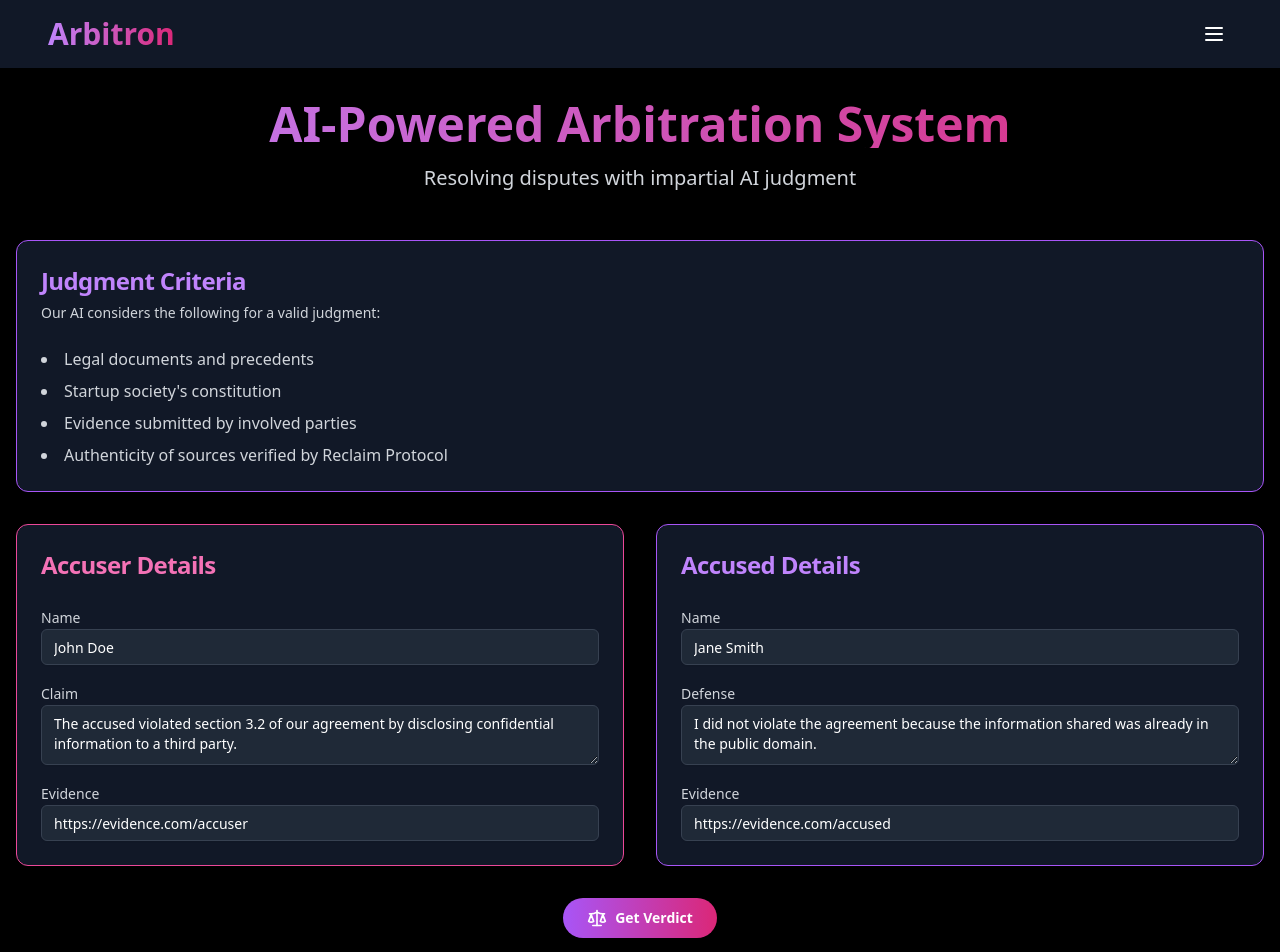
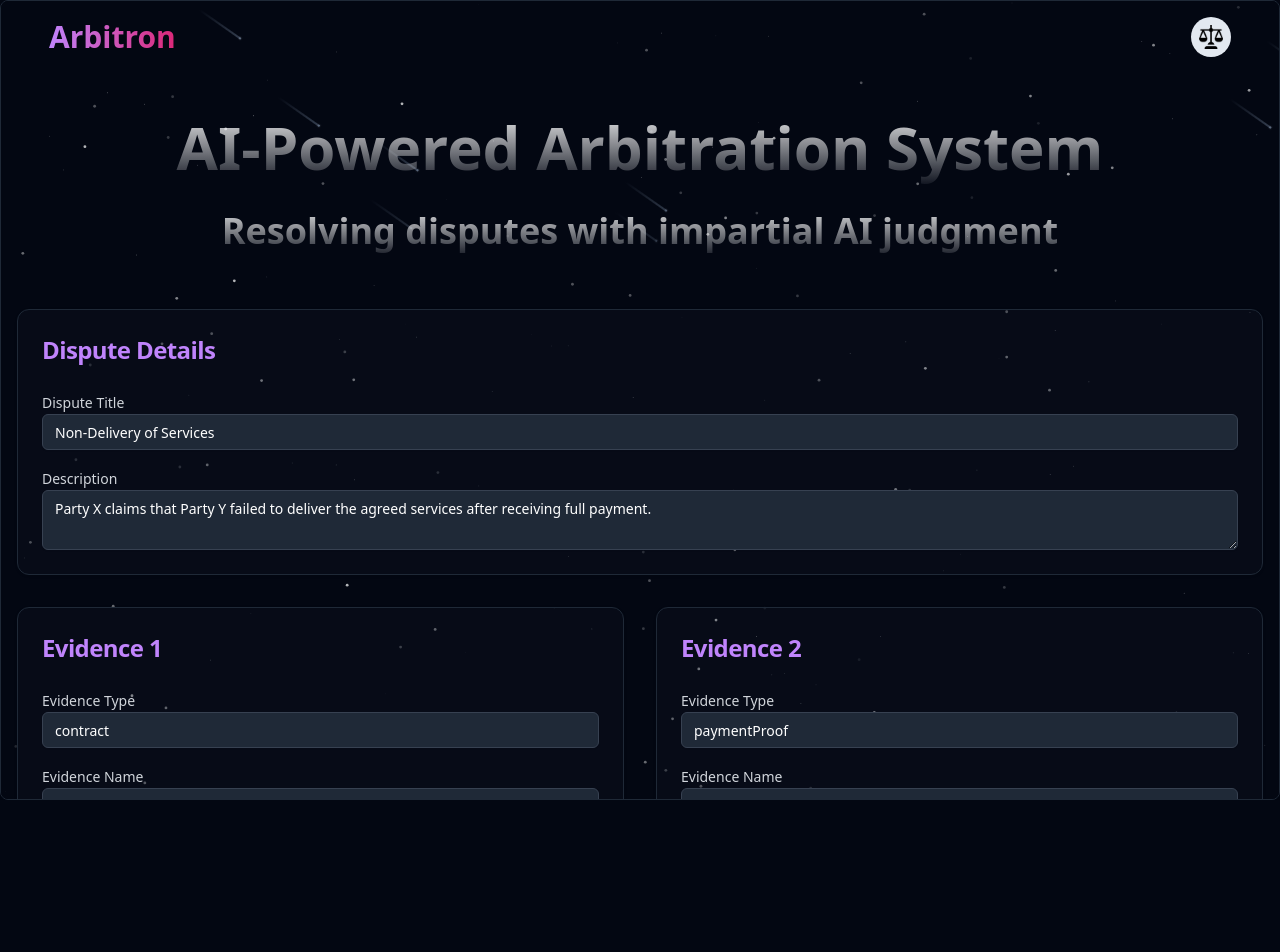
Before and after one commit to anshuman008/arbitron, a Next.js app: page /dashboard in a window 1280 px wide. Shown: the top 952 px of the page. After the commit the page ends 800 px from the top, so only its background shows below. Built offline with nearby package versions, Linux system fonts and the light colour scheme.

Commit message:
dashboard ui improved

```diff
--- a/src/app/dashboard/page.tsx
+++ b/src/app/dashboard/page.tsx
@@ -1,32 +1,84 @@
 'use client'
 import { useState } from 'react'
 import { Button } from "@/components/ui/button"
-import { Card, CardContent, CardDescription, CardHeader, CardTitle } from "@/components/ui/card"
+import { Card, CardContent, CardHeader, CardTitle } from "@/components/ui/card"
 import { Input } from "@/components/ui/input"
 import { Label } from "@/components/ui/label"
 import { Textarea } from "@/components/ui/textarea"
 import { Dialog, DialogContent, DialogDescription, DialogHeader, DialogTitle } from "@/components/ui/dialog"
-import { Loader2, Scale, CheckCircle, XCircle, AlertTriangle, Menu } from "lucide-react"
+import { Loader2, Scale, CheckCircle, XCircle } from "lucide-react"
+import Image from 'next/image'
+import logo from '@/public/balance.png';
+import Meteors from '@/components/magicui/meteors'
+import Particles from '@/components/magicui/particles'
 
 export default function Component() {
   const [isLoading, setIsLoading] = useState(false)
   const [showResult, setShowResult] = useState(false)
+  const [color, setColor] = useState("#ffffff");
+
   const [verdict, setVerdict] = useState({
-    winner: '',
-    explanation: '',
-    articles: [],
-    confidenceLevel: ''
+    decision: '',
+    reasoning: '',
+    references: [],
+    inFavorOf: ''
   })
+
+  // Pre-filled form data for testing
+  const [disputeDetails, setDisputeDetails] = useState({
+    disputeTitle: "Non-Delivery of Services",
+    description: "Party X claims that Party Y failed to deliver the agreed services after receiving full payment.",
+    partiesInvolved: {
+      accuser: "Party X",
+      accused: "Party Y"
+    },
+    evidence: [
+      {
+        evidenceType: "contract",
+        evidenceName: "Service Contract",
+        evidenceData: "Contract for web development services signed on 2024-08-01.",
+        evidenceHash: "abc123",
+        submittedBy: "Party X"
+      },
+      {
+        evidenceType: "paymentProof",
+        evidenceName: "Payment Receipt",
+        evidenceData: "Receipt showing full payment of $5000 made to Party Y on 2024-08-05.",
+        evidenceHash: "def456",
+        submittedBy: "Party X"
+      },
+      // {
+      //   evidenceType: "serviceLogs",
+      //   evidenceName: "Service Delivery Logs",
+      //   evidenceData: "Logs indicating partial work with no clear delivery dates or milestones.",
+      //   evidenceHash: "ghi789",
+      //   submittedBy: "Party Y"
+      // }
+    ]
+  })
+
+  const handleChange = (e, index, field) => {
+    const newEvidence = [...disputeDetails.evidence]
+    newEvidence[index][field] = e.target.value
+    setDisputeDetails({ ...disputeDetails, evidence: newEvidence })
+  }
 
   const handleVerdict = () => {
     setIsLoading(true)
-    // Simulating API call
+
+    // Simulating API call with the disputeDetails state
     setTimeout(() => {
       setVerdict({
-        winner: 'Accuser',
-        explanation: 'The AI has determined that the accuser\'s claim is valid. The accused failed to provide sufficient counter-evidence to dispute the claim. The decision is primarily based on the interpretation of the startup society\'s constitution and the evidence provided by both parties.',
-        articles: ['Article 3.2: Non-disclosure agreement', 'Article 5.1: Intellectual property rights'],
-        confidenceLevel: 'High'
+        inFavorOf: 'Party X',
+        decision: 'The judgement is in favor of Party X due to Party Y\'s failure to provide sufficient evidence of service delivery, as required by the contract terms.',
+        reasoning: 'Party X submitted the service contract and proof of full payment. The contract specified a delivery date of 2024-09-01 for the website. Party X also provided payment proof of $5000 made on 2024-08-05, which aligns with the agreed contract terms. Party Y’s submitted service logs indicated partial work but lacked specific dates or milestones that correlate with the services outlined in the contract. Based on the lack of conclusive delivery evidence from Party Y and Article II, Section 3 of the constitution, Party Y is found to be in breach of contract.',
+        references: [
+          'Evidence Submitted by Party X:',
+          'Service Contract: Detailed the services to be delivered by 2024-09-01.',
+          'Payment Receipt: Showed full payment made by Party X on 2024-08-05.',
+          'Evidence Submitted by Party Y:',
+          'Service Logs: The logs showed incomplete entries that did not provide clear milestones or a connection to the agreed-upon services.'
+        ]
       })
       setIsLoading(false)
       setShowResult(true)
@@ -34,144 +86,154 @@ export default function Component() {
   }
 
   return (
-    <div className="min-h-screen bg-black text-white">
-      <nav className="bg-gray-900 p-4">
+    <div className="relative flex h-screen w-full flex-col overflow-x-hidden rounded-lg border bg-background md:shadow-xl">
+      <nav className="bg-background p-4">
         <div className="container mx-auto flex justify-between items-center">
           <h1 className="text-3xl font-bold bg-clip-text text-transparent bg-gradient-to-r from-purple-400 to-pink-600">
             Arbitron
           </h1>
-          <Button variant="ghost" size="icon">
-            <Menu className="h-6 w-6" />
+          <Button variant="ghost" size="icon" className='p-2 size-10 rounded-full bg-slate-200 hover:bg-white'>
+          <Image src={logo} height={70} width={70} alt='logo'/>
           </Button>
         </div>
       </nav>
 
-      <main className="container mx-auto px-4 py-8">
+      <main className="container mx-auto px-4 py-8 z-50">
         <header className="mb-12 text-center">
-          <h2 className="text-5xl font-bold mb-4 bg-clip-text text-transparent bg-gradient-to-r from-purple-400 to-pink-600">
+          <h2 className="mb-3 p-3 bg-gradient-to-b from-black to-gray-300/80 bg-clip-text text-center text-6xl font-semibold leading-none text-transparent dark:from-white dark:to-slate-900/10">
             AI-Powered Arbitration System
           </h2>
-          <p className="text-xl text-gray-300">Resolving disputes with impartial AI judgment</p>
+          <p className="mb-3 p-3 bg-gradient-to-b from-black to-gray-300/80 bg-clip-text text-center text-4xl font-semibold leading-none text-transparent dark:from-white dark:to-slate-900/10">Resolving disputes with impartial AI judgment</p>
         </header>
 
-        <Card className="mb-8 bg-gray-900 border-purple-500 border">
+        <Card className="mb-8 bg-gray-900/30">
           <CardHeader>
-            <CardTitle className="text-2xl text-purple-400">Judgment Criteria</CardTitle>
-            <CardDescription className="text-gray-300">Our AI considers the following for a valid judgment:</CardDescription>
-          </CardHeader>
-          <CardContent>
-            <ul className="list-disc list-inside space-y-2 text-gray-300">
-              <li>Legal documents and precedents</li>
-              <li>Startup society's constitution</li>
-              <li>Evidence submitted by involved parties</li>
-              <li>Authenticity of sources verified by Reclaim Protocol</li>
-            </ul>
-          </CardContent>
-        </Card>
-
-        <div className="grid md:grid-cols-2 gap-8 mb-8">
-          <Card className="bg-gray-900 border-pink-500 border">
-            <CardHeader>
-              <CardTitle className="text-2xl text-pink-400">Accuser Details</CardTitle>
+            <CardTitle className="text-2xl text-purple-400">Dispute Details</CardTitle>
           </CardHeader>
           <CardContent>
             <form className="space-y-4">
               <div>
-                  <Label htmlFor="accuser-name" className="text-gray-300">Name</Label>
-                  <Input id="accuser-name" defaultValue="John Doe" className="bg-gray-800 border-gray-700 text-white" />
+                <Label htmlFor="dispute-title" className="text-gray-300">Dispute Title</Label>
+                <Input id="dispute-title" value={disputeDetails.disputeTitle} className="bg-gray-800 border-gray-700 text-white" readOnly />
               </div>
               <div>
-                  <Label htmlFor="accuser-claim" className="text-gray-300">Claim</Label>
-                  <Textarea id="accuser-claim" defaultValue="The accused violated section 3.2 of our agreement by disclosing confidential information to a third party." className="bg-gray-800 border-gray-700 text-white" />
-                </div>
-                <div>
-                  <Label htmlFor="accuser-evidence" className="text-gray-300">Evidence</Label>
-                  <Input id="accuser-evidence" defaultValue="https://evidence.com/accuser" className="bg-gray-800 border-gray-700 text-white" />
+                <Label htmlFor="description" className="text-gray-300">Description</Label>
+                <Textarea id="description" value={disputeDetails.description} className="bg-gray-800 border-gray-700 text-white" readOnly />
               </div>
             </form>
           </CardContent>
         </Card>
 
-          <Card className="bg-gray-900 border-purple-500 border">
+        <div className="grid md:grid-cols-2 gap-8 mb-8">
+          {disputeDetails.evidence.map((evidence, index) => (
+            <Card key={index} className="mb-8 bg-gray-900/30">
               <CardHeader>
-              <CardTitle className="text-2xl text-purple-400">Accused Details</CardTitle>
+                <CardTitle className="text-2xl text-purple-400">Evidence {index + 1}</CardTitle>
               </CardHeader>
               <CardContent>
                 <form className="space-y-4">
                   <div>
-                  <Label htmlFor="accused-name" className="text-gray-300">Name</Label>
-                  <Input id="accused-name" defaultValue="Jane Smith" className="bg-gray-800 border-gray-700 text-white" />
+                    <Label htmlFor={`evidenceType-${index}`} className="text-gray-300">Evidence Type</Label>
+                    <Input
+                      id={`evidenceType-${index}`}
+                      value={evidence.evidenceType}
+                      onChange={(e) => handleChange(e, index, 'evidenceType')}
+                      className="bg-gray-800 border-gray-700 text-white"
+                    />
                   </div>
                   <div>
-                  <Label htmlFor="accused-defense" className="text-gray-300">Defense</Label>
-                  <Textarea id="accused-defense" defaultValue="I did not violate the agreement because the information shared was already in the public domain." className="bg-gray-800 border-gray-700 text-white" />
+                    <Label htmlFor={`evidenceName-${index}`} className="text-gray-300">Evidence Name</Label>
+                    <Input
+                      id={`evidenceName-${index}`}
+                      value={evidence.evidenceName}
+                      onChange={(e) => handleChange(e, index, 'evidenceName')}
+                      className="bg-gray-800 border-gray-700 text-white"
+                    />
                   </div>
                   <div>
-                  <Label htmlFor="accused-evidence" className="text-gray-300">Evidence</Label>
-                  <Input id="accused-evidence" defaultValue="https://evidence.com/accused" className="bg-gray-800 border-gray-700 text-white" />
+                    <Label htmlFor={`evidenceData-${index}`} className="text-gray-300">Evidence Data</Label>
+                    <Textarea
+                      id={`evidenceData-${index}`}
+                      value={evidence.evidenceData}
+                      onChange={(e) => handleChange(e, index, 'evidenceData')}
+                      className="bg-gray-800 border-gray-700 text-white"
+                    />
+                  </div>
+                  <div>
+                    <Label htmlFor={`submittedBy-${index}`} className="text-gray-300">Submitted By</Label>
+                    <Input
+                      id={`submittedBy-${index}`}
+                      value={evidence.submittedBy}
+                      onChange={(e) => handleChange(e, index, 'submittedBy')}
+                      className="bg-gray-800 border-gray-700 text-white"
+                    />
                   </div>
                 </form>
               </CardContent>
             </Card>
+          ))}
         </div>
 
         <div className="text-center">
           <Button onClick={handleVerdict} disabled={isLoading} size="lg" className="bg-gradient-to-r from-purple-500 to-pink-600 hover:from-purple-600 hover:to-pink-700 text-white font-bold py-3 px-6 rounded-full shadow-lg transform transition duration-200 hover:scale-105">
             {isLoading ? (
-              <>
               <Loader2 className="mr-2 h-5 w-5 animate-spin" />
-                Analyzing...
-              </>
             ) : (
-              <>
               <Scale className="mr-2 h-5 w-5" />
-                Get Verdict
-              </>
             )}
+            {isLoading ? 'Analyzing...' : 'Submit Dispute'}
           </Button>
         </div>
 
         <Dialog open={showResult} onOpenChange={setShowResult}>
-          <DialogContent className="bg-gray-900 text-white border-2 border-purple-500 max-w-2xl">
+          <DialogContent className="bg-gray-900 text-white border-2 border-purple-500 max-w-2xl h-[90vh] overflow-scroll no-scrollbar">
             <DialogHeader>
-              <DialogTitle className="text-3xl font-bold text-center mb-4 bg-clip-text text-transparent bg-gradient-to-r from-purple-400 to-pink-600">Arbitration Verdict</DialogTitle>
+              <DialogTitle className="text-3xl font-bold text-center mb-4 bg-clip-text text-transparent bg-gradient-to-r from-purple-400 to-pink-600">
+                Arbitration Verdict
+              </DialogTitle>
               <DialogDescription className="text-center text-gray-300 text-lg">
                 The AI has reached a decision based on the provided information and relevant articles.
               </DialogDescription>
             </DialogHeader>
             <div className="space-y-6 mt-6">
               <div className="flex items-center justify-center space-x-2 text-2xl font-semibold">
-                <span>Winner:</span>
-                <span className="text-pink-400">{verdict.winner}</span>
-                {verdict.winner === 'Accuser' ? (
+                <span>In Favor Of:</span>
+                <span className="text-pink-400">{verdict.inFavorOf}</span>
+                {verdict.inFavorOf === 'Party X' ? (
                   <CheckCircle className="text-green-500 h-6 w-6" />
                 ) : (
                   <XCircle className="text-red-500 h-6 w-6" />
                 )}
               </div>
               <div className="bg-gray-800 p-4 rounded-lg">
-                <h3 className="text-xl font-semibold mb-2 text-purple-400">Explanation:</h3>
-                <p className="text-gray-300">{verdict.explanation}</p>
+                <h3 className="text-xl font-semibold mb-2 text-purple-400">Decision:</h3>
+                <p className="text-gray-300">{verdict.decision}</p>
               </div>
               <div className="bg-gray-800 p-4 rounded-lg">
-                <h3 className="text-xl font-semibold mb-2 text-purple-400">Relevant Articles:</h3>
+                <h3 className="text-xl font-semibold mb-2 text-purple-400">Reasoning:</h3>
+                <p className="text-gray-300">{verdict.reasoning}</p>
+              </div>
+              <div className="bg-gray-800 p-4 rounded-lg">
+                <h3 className="text-xl font-semibold mb-2 text-purple-400">References:</h3>
                 <ul className="list-disc list-inside text-gray-300">
-                  {verdict.articles.map((article, index) => (
-                    <li key={index}>{article}</li>
+                  {verdict.references.map((reference, index) => (
+                    <li key={index}>{reference}</li>
                   ))}
                 </ul>
-              </div>
-              <div className="flex items-center justify-between bg-gray-800 p-4 rounded-lg">
-                <h3 className="text-xl font-semibold text-purple-400">AI Confidence Level:</h3>
-                <div className="flex items-center space-x-2">
-                  <AlertTriangle className="text-yellow-500 h-5 w-5" />
-                  <span className="text-pink-400 font-semibold">{verdict.confidenceLevel}</span>
-                </div>
               </div>
             </div>
           </DialogContent>
         </Dialog>
       </main>
+
+      <Meteors number={10} />
+      <Particles
+        className="absolute inset-0"
+        quantity={200}
+        ease={80}
+        color={color}
+        refresh
+      />
     </div>
   )
 }
```
Also changed, not shown: src/app/globals.css (+14 -0 lines). Lines whose indentation alone changed are shown as unchanged.
